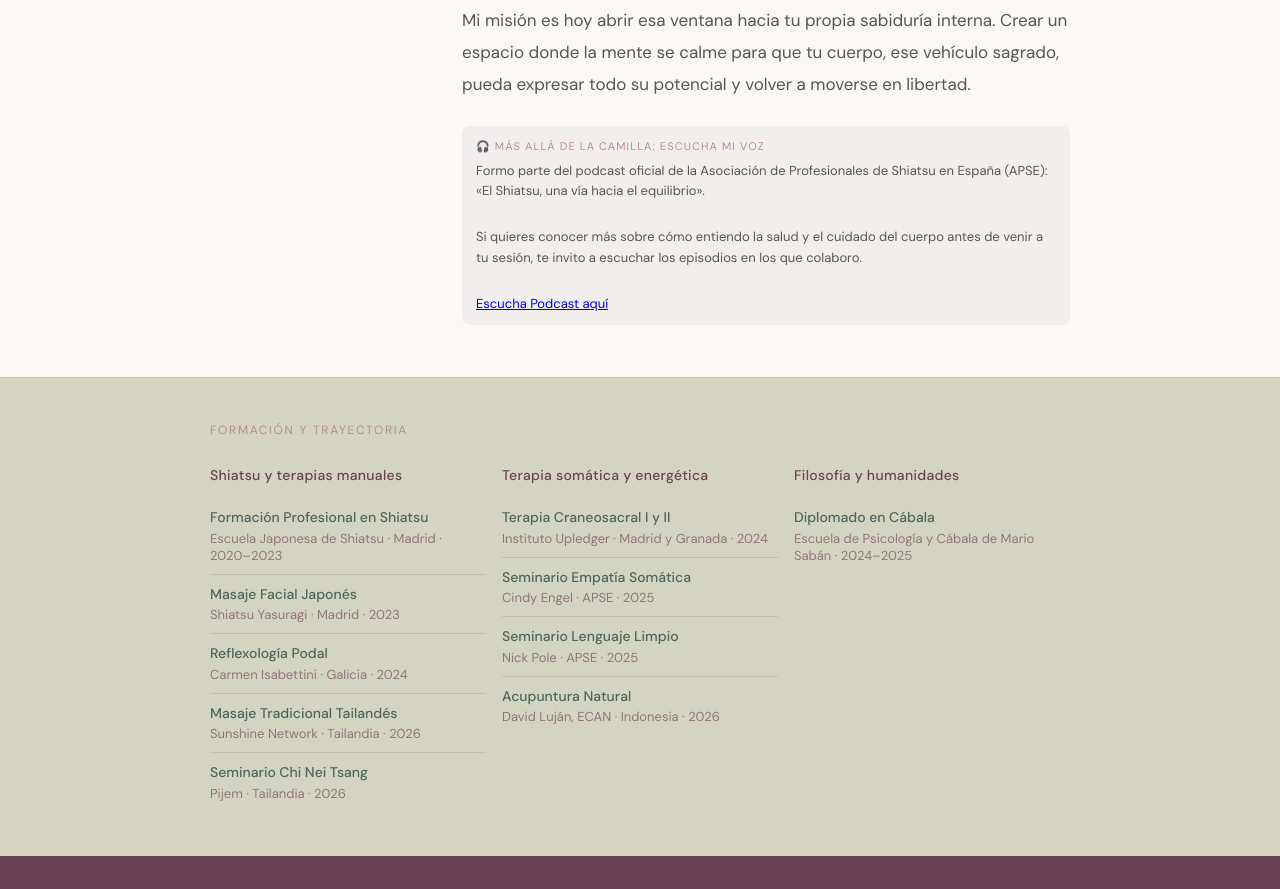
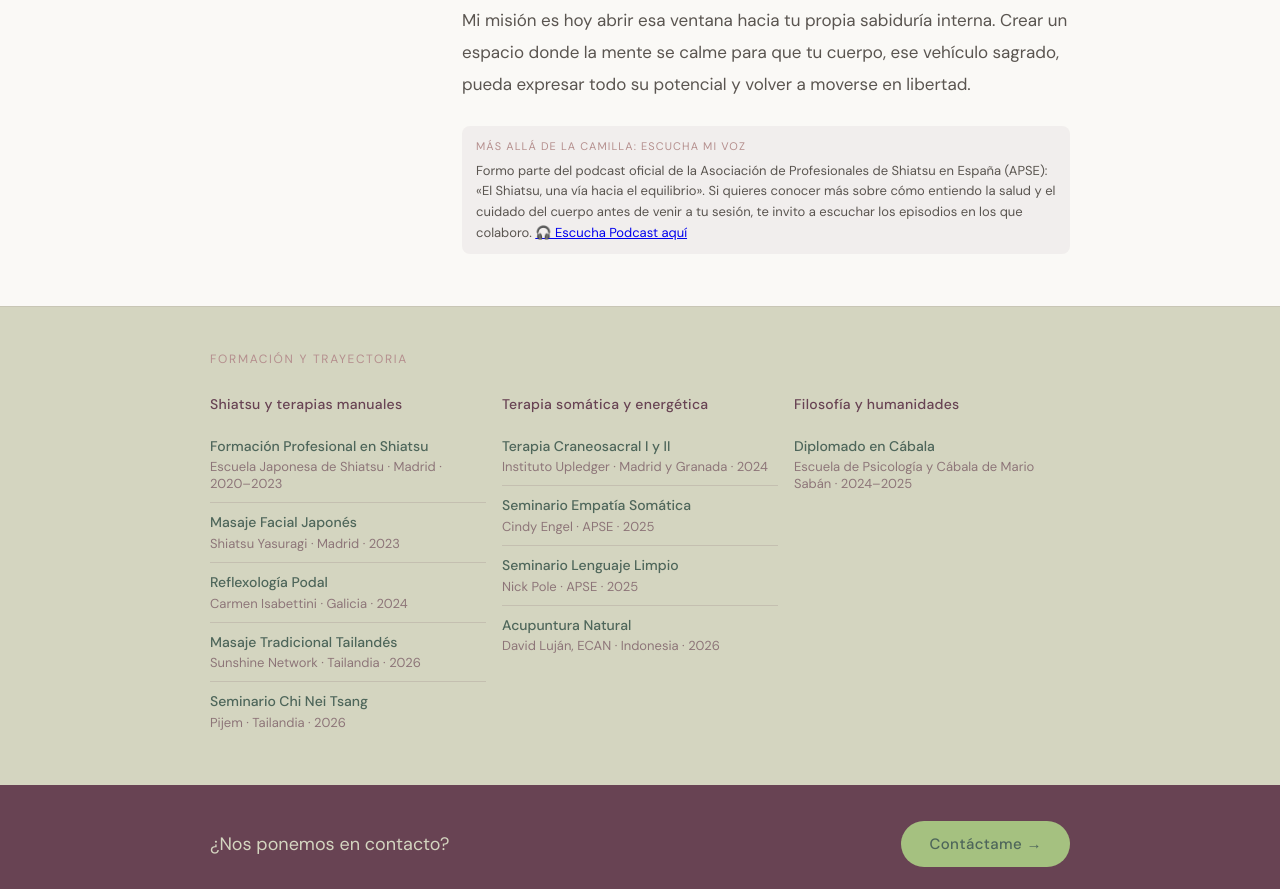
Before and after one commit to javimorera90/ikigai, a plain HTML site: page es/historia.html in a window 1280 px wide. Shown: the part 1700-2589 px from the top of the page. Drawn offline with Linux system fonts and the light colour scheme.

Commit message:
Update formatting Podcast

```diff
--- a/es/historia.html
+++ b/es/historia.html
@@ -65,11 +65,11 @@
       <p>Esa experiencia física tan transformadora fue el motor que me llevó a querer profundizar de verdad en la Medicina Tradicional China y en la Cábala. Me fascina el lado poético de estas enseñanzas y encontrar analogías entre el universo y la naturaleza humana.Este camino de sanación y descubrimiento me cambió (y me sigue cambiando) la vida por completo. Aunque siempre amé bailar, durante mucho tiempo me había sentido trabada y avergonzada dentro de mi propia piel. Fue justamente al aprender a escuchar, amar y agradecer a mi cuerpo cuando esa timidez se disolvió. Hoy, el Tango es mi viaje terapéutico. Bailar es conectar con el otro en movimiento; un espacio de presencia absoluta donde aparece una nueva forma de vernos y vincularnos. Es, en esencia, <i> volver a casa.</i> </p>
       <p>Mi misión es hoy abrir esa ventana hacia tu propia sabiduría interna. Crear un espacio donde la mente se calme para que tu cuerpo, ese vehículo sagrado, pueda expresar todo su potencial y volver a moverse en libertad.</p>
       <div class="terapia-tools">
-        <div class="terapia-tools-label">🎧 Más allá de la camilla: Escucha mi voz</div>
+        <div class="terapia-tools-label">Más allá de la camilla: Escucha mi voz</div>
         <div class="terapia-tools-text">
-          <p>Formo parte del podcast oficial de la Asociación de Profesionales de Shiatsu en España (APSE): «El Shiatsu, una vía hacia el equilibrio». </p>
-          <p>Si quieres conocer más sobre cómo entiendo la salud y el cuidado del cuerpo antes de venir a tu sesión, te invito a escuchar los episodios en los que colaboro. </p>
-          <p><a href="https://open.spotify.com/show/4v6Q7u4xGWr93bUNVXeU4Q?si=kbjmRYasRl2xcchr00-cgg&nd=1&dlsi=3c74239f441b411e"> Escucha Podcast aquí</a> </p>
+          Formo parte del podcast oficial de la Asociación de Profesionales de Shiatsu en España (APSE): «El Shiatsu, una vía hacia el equilibrio».
+          Si quieres conocer más sobre cómo entiendo la salud y el cuidado del cuerpo antes de venir a tu sesión, te invito a escuchar los episodios en los que colaboro.
+          <a href="https://open.spotify.com/show/4v6Q7u4xGWr93bUNVXeU4Q?si=kbjmRYasRl2xcchr00-cgg&nd=1&dlsi=3c74239f441b411e"> 🎧 Escucha Podcast aquí</a>
         </div>
       </div>
 
```
